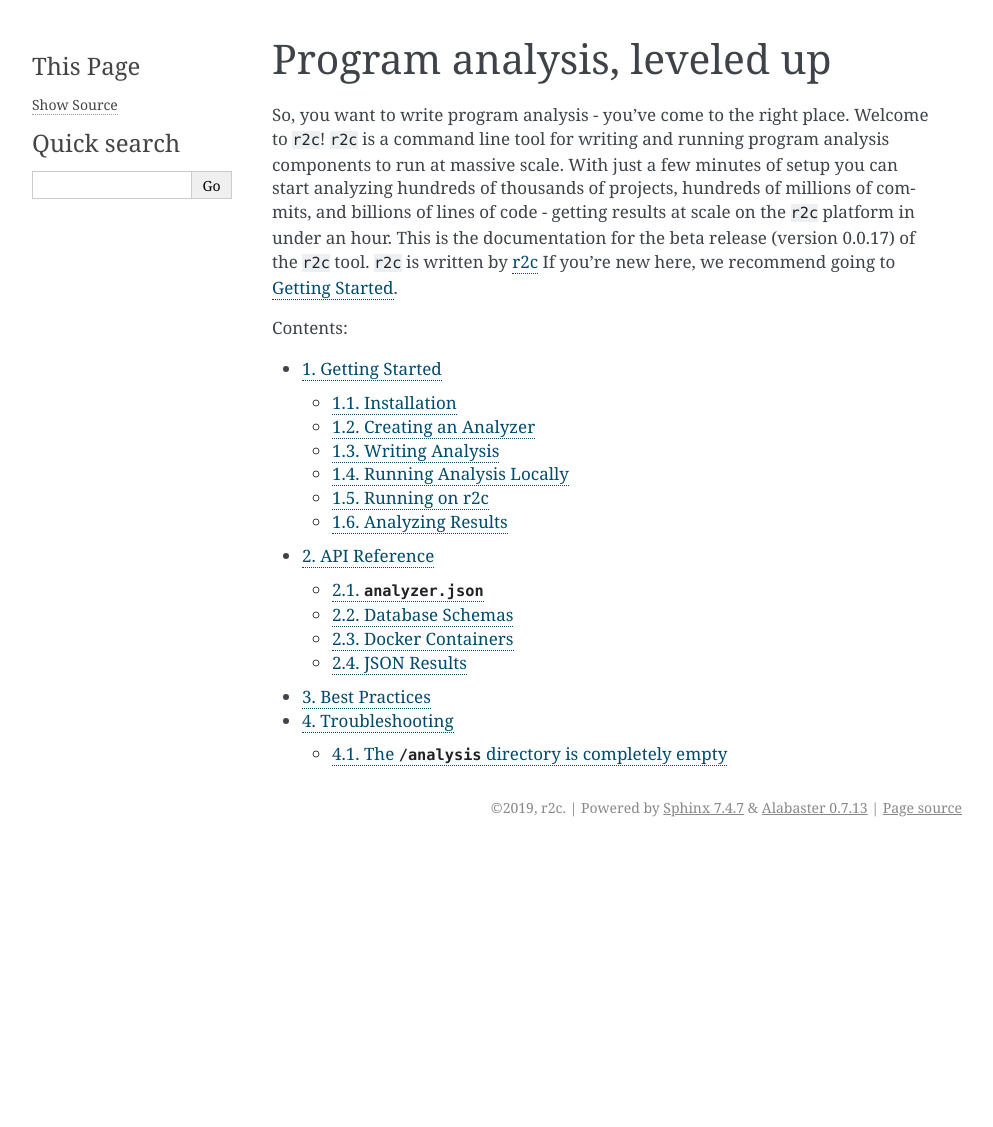
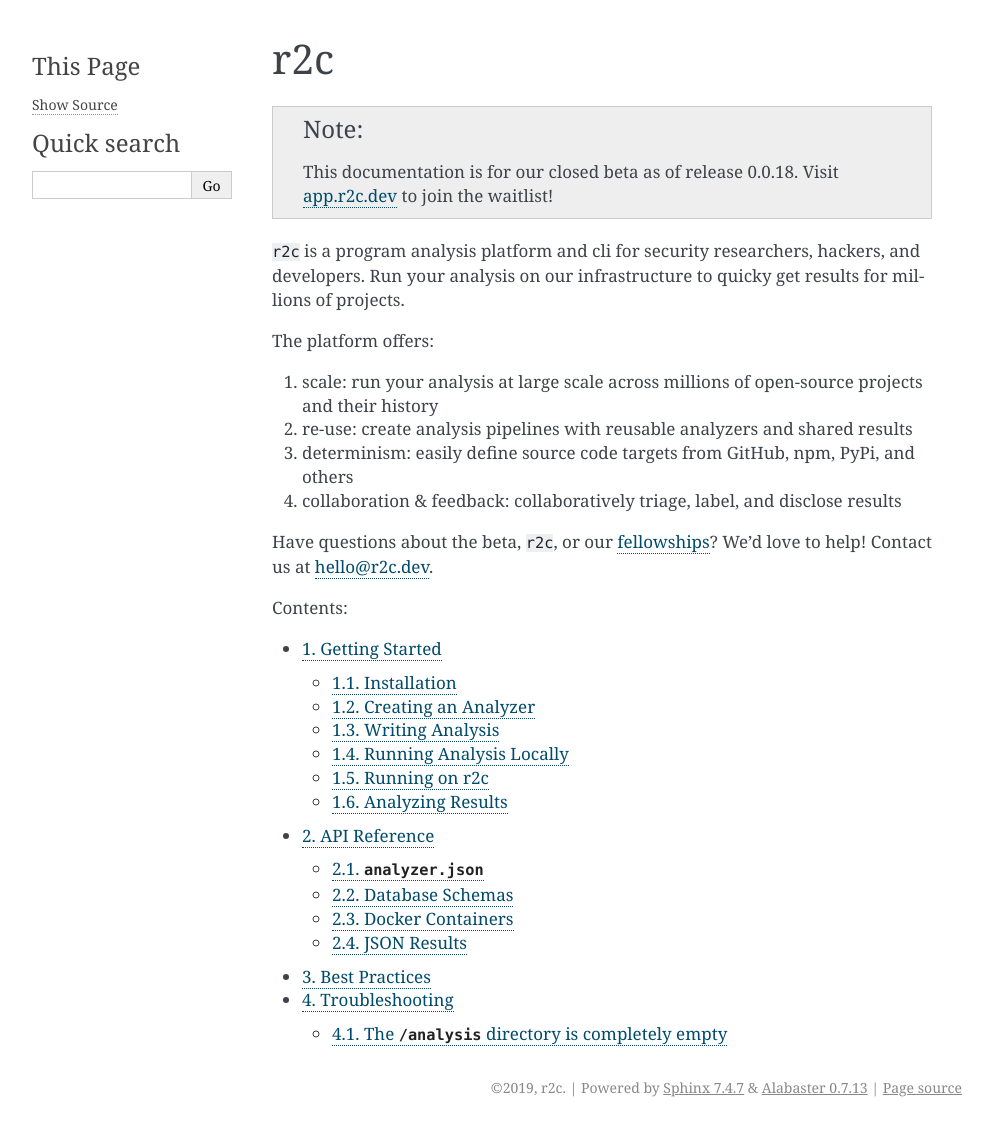
Before and after one commit to semgrep/docs, a Sphinx documentation site: the page built from docs/index.rst, in a window 1280 px wide. Shown: the whole page, without its empty margins (148-1141 px from the left). Built offline with Sphinx 7.4.7, drawn with Linux system fonts in a browser that asks for light colours; before the commit the page ends 900 px from its top, so only the background shows below that.

Commit message:
Update homepage

```diff
--- a/docs/conf.py
+++ b/docs/conf.py
@@ -24,9 +24,9 @@
 author = 'r2c'
 
 # The short X.Y version
-version = '0.0.17'
+version = '0.0.18'
 # The full version, including alpha/beta/rc tags
-release = '0.0.17'
+release = version
 
 # -- General configuration ---------------------------------------------------
 
@@ -85,7 +85,7 @@
 # documentation.
 #
 html_theme_options = {
-    'description': 'A command-line tool for developing program analysis',
+    'description': 'Distributed program analysis for the open-source community',
 }
 
 # Add any paths that contain custom static files (such as style sheets) here,
--- a/docs/index.rst
+++ b/docs/index.rst
@@ -1,14 +1,20 @@
 .. title:: Welcome
 
-Program analysis, leveled up
-============================
+r2c
+===
 
-So, you want to write program analysis - you've come to the right place. Welcome to ``r2c``! ``r2c``
-is a command line tool for writing and running program analysis components to run at massive
-scale. With just a few minutes of setup you can start analyzing hundreds of thousands of projects,
-hundreds of millions of commits, and billions of lines of code - getting results at scale on the
-``r2c`` platform in under an hour. This is the documentation for the beta release (version
-|release|) of the ``r2c`` tool. ``r2c`` is written by `r2c <https://r2c.dev>`_  If you're new here, we recommend going to :doc:`intro/index`.
+.. note:: This documentation is for our closed beta as of release |release|. Visit `app.r2c.dev <https://app.r2c.dev>`_ to join the waitlist!
+
+``r2c`` is a program analysis platform and cli for security researchers, hackers, and developers. Run your analysis on our infrastructure to quicky get results for millions of projects.
+
+The platform offers:
+
+1. scale: run your analysis at large scale across millions of open-source projects and their history
+2. re-use: create analysis pipelines with reusable analyzers and shared results
+3. determinism: easily define source code targets from GitHub, npm, PyPi, and others
+4. collaboration & feedback: collaboratively triage, label, and disclose results
+
+Have questions about the beta, ``r2c``, or our `fellowships <https://jobs.lever.co/returntocorp/f1ced85d-2771-4142-907f-8cca8899369d>`_? We'd love to help! Contact us at `hello@r2c.dev <mailto:hello@r2c.dev>`_.
 
 .. toctree::
    :maxdepth: 2
```
